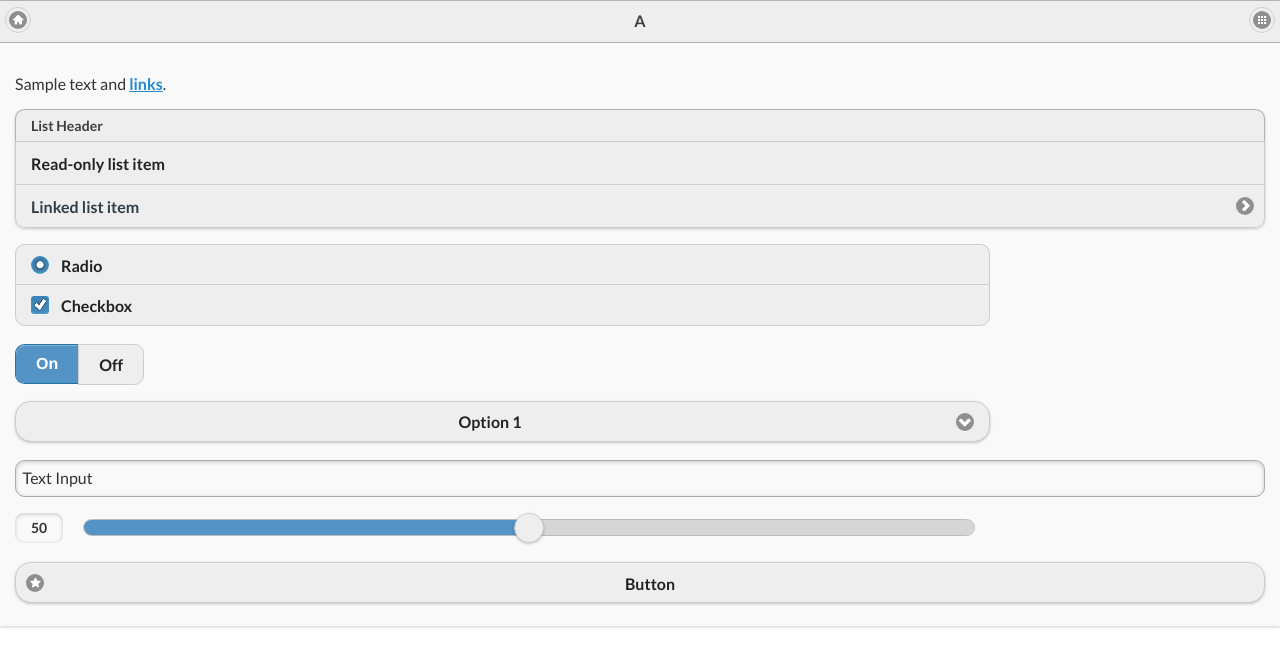
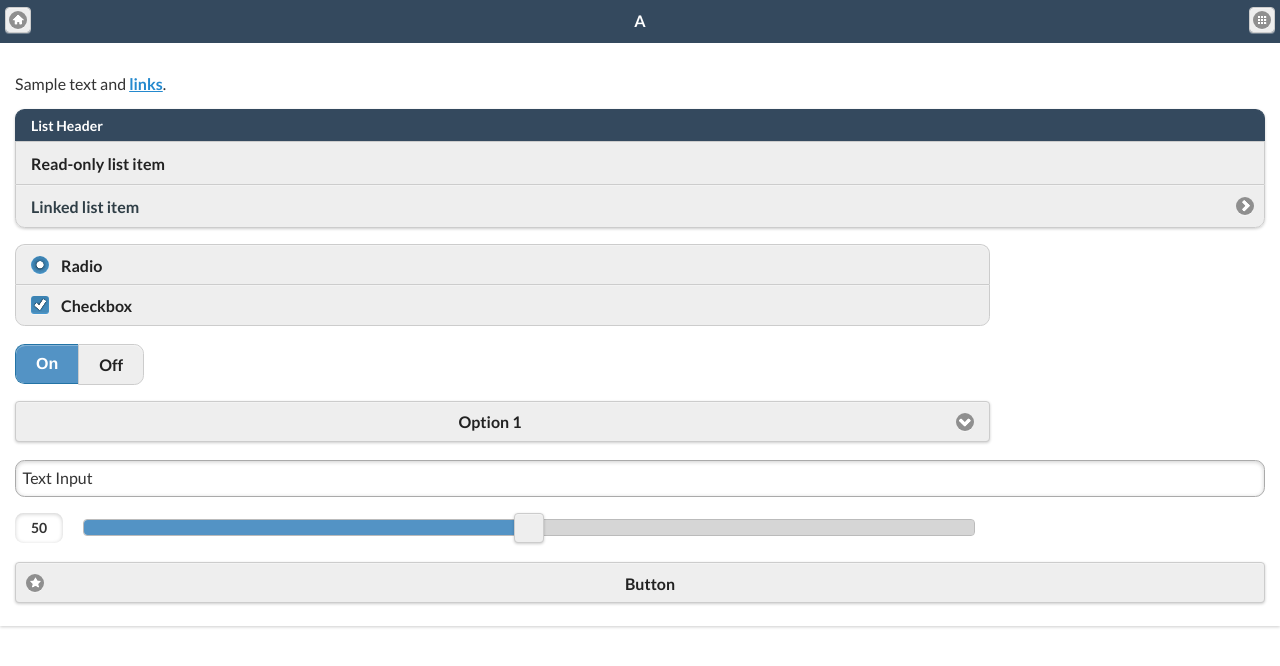
Before and after one commit to ququplay/jquery-mobile-flat-ui-theme, a plain HTML site: page index.html in a window 1280 px wide. Drawn offline with Linux system fonts and the light colour scheme.

Commit message:
added colors

```diff
--- a/jqm.starter.theme.css
+++ b/jqm.starter.theme.css
@@ -18,9 +18,9 @@
 -----------------------------------------------------------------------------------------------------------*/
 
 .ui-bar-a {
-	border: 1px solid 		#b3b3b3 /*{a-bar-border}*/;
-	background: 			#eeeeee /*{a-bar-background-color}*/;
-	color: 					#3e3e3e /*{a-bar-color}*/;
+	border: 1px solid 		#34495e /*{a-bar-border}*/;
+	background: 			#34495e /*{a-bar-background-color}*/;
+	color: 					#ffffff /*{a-bar-color}*/;
 	font-weight: bold;
 }
 .ui-bar-a .ui-link-inherit {
@@ -55,7 +55,7 @@
 .ui-overlay-a {
 	border: 1px solid 		#aaaaaa /*{a-body-border}*/;
 	color: 					#333333 /*{a-body-color}*/;
-	background: 			#f9f9f9 /*{a-body-background-color}*/;
+	background: 			#ffffff /*{a-body-background-color}*/;
 }
 .ui-overlay-a {
 	background-image: none;
@@ -437,8 +437,8 @@ a.ui-link-inherit {
 /* Button corner class
 -----------------------------------------------------------------------------------------------------------*/
 .ui-btn-corner-all {
-	-webkit-border-radius: 				1em /*{global-radii-buttons}*/;
-	border-radius: 						1em /*{global-radii-buttons}*/;
+	-webkit-border-radius: 				4px /*{global-radii-buttons}*/;
+	border-radius: 						4px /*{global-radii-buttons}*/;
 }
 
 /* radius clip workaround for cleaning up corner trapping */
```
